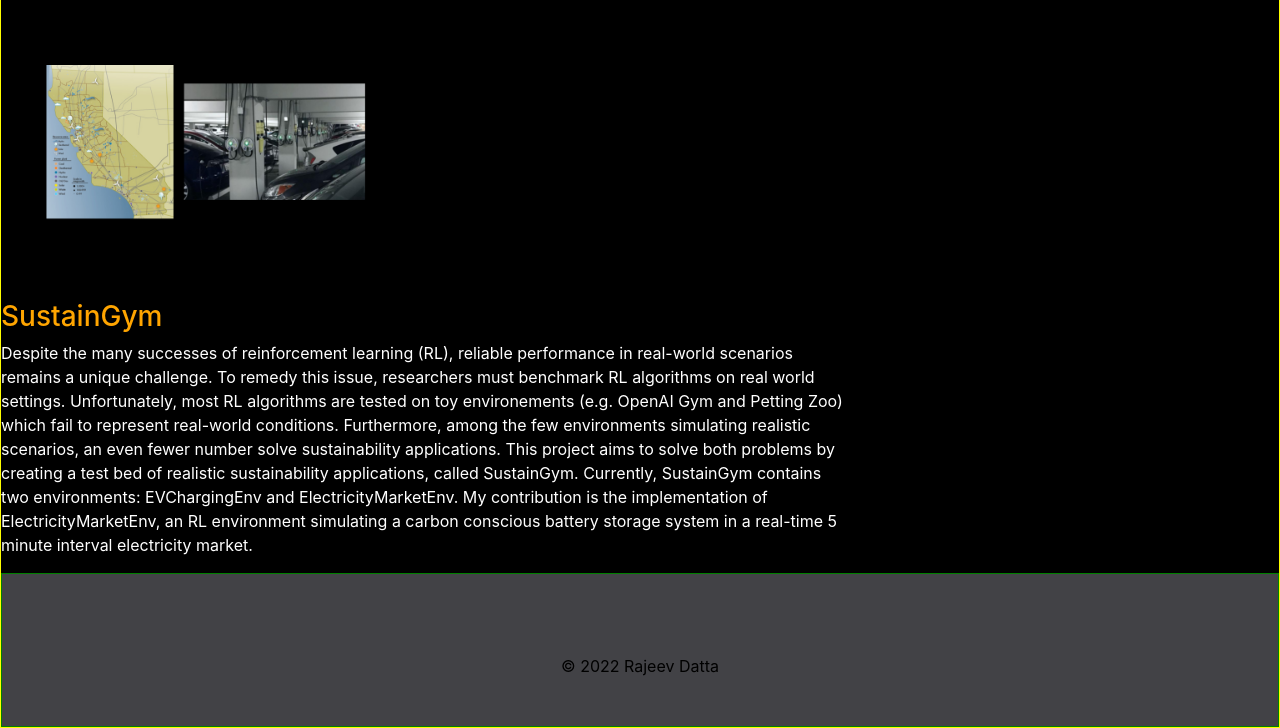
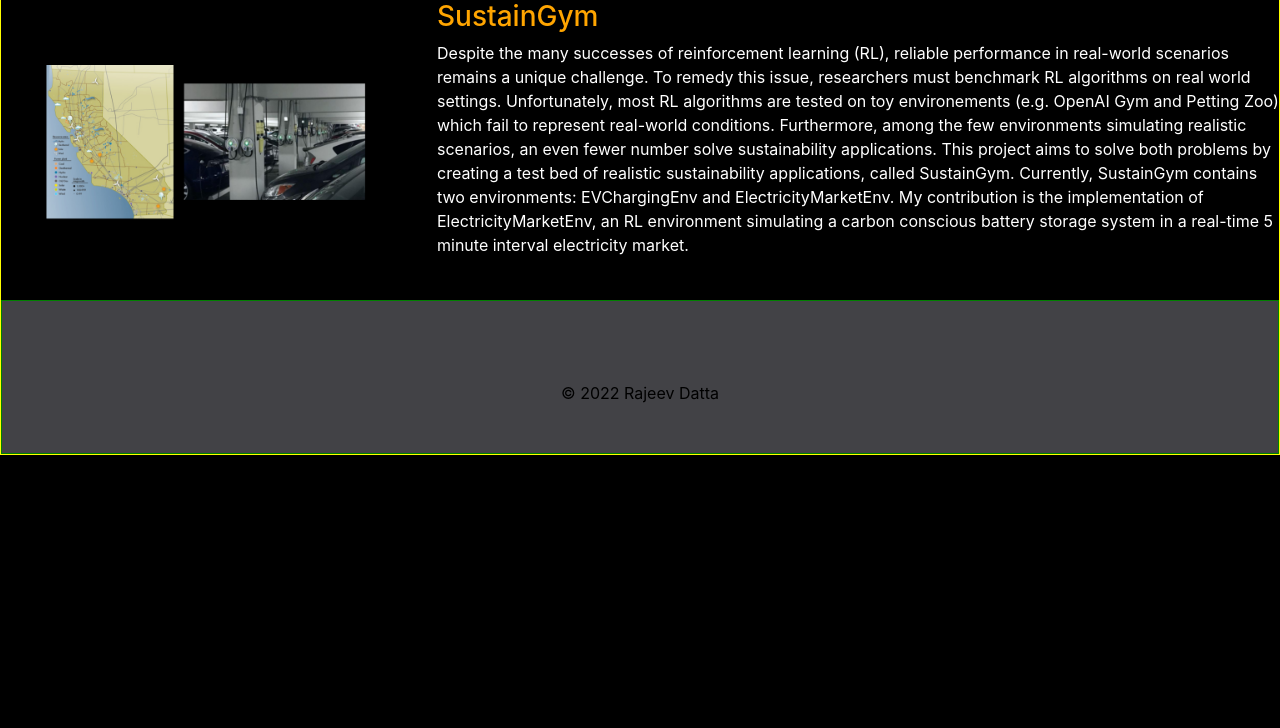
Before and after one commit to rajeev-datta/rajeev-datta.github.io, a Jekyll site: the page projects.html, which Jekyll copies as it is, in a window 1280 px wide. Shown: the part 279-1007 px from the top of the page. Built offline with Jekyll 4.4.1, drawn with Linux system fonts in a browser that asks for light colours; after the commit the page ends 900 px from its top, so only the background shows below that.

Commit message:
adding to projects page

```diff
--- a/projects.html
+++ b/projects.html
@@ -34,7 +34,7 @@
           </div>
         </div>
         <div class="row d-flex h-400">
-          <div class="col-lg-8 col-md-8 col-sm-12 justify-content-center align-self-center" id="SustianGymImg">
+          <div class="col-lg-4 col-md-4 col-sm-12 justify-content-center align-self-center" id="SustianGymImg">
             <img src="images/sustaingym.png" class="img-fluid" width="400">
           </div>
           <div class="col-lg-8 col-md-8 col-sm-12" id="SustianGymDesc">
```
